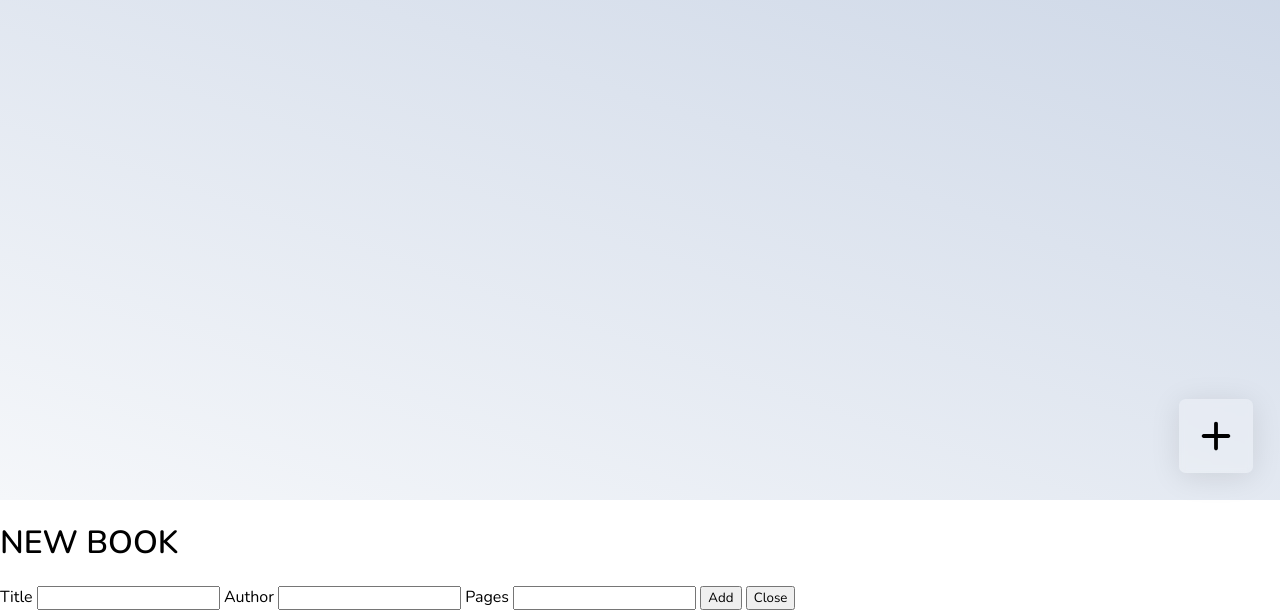
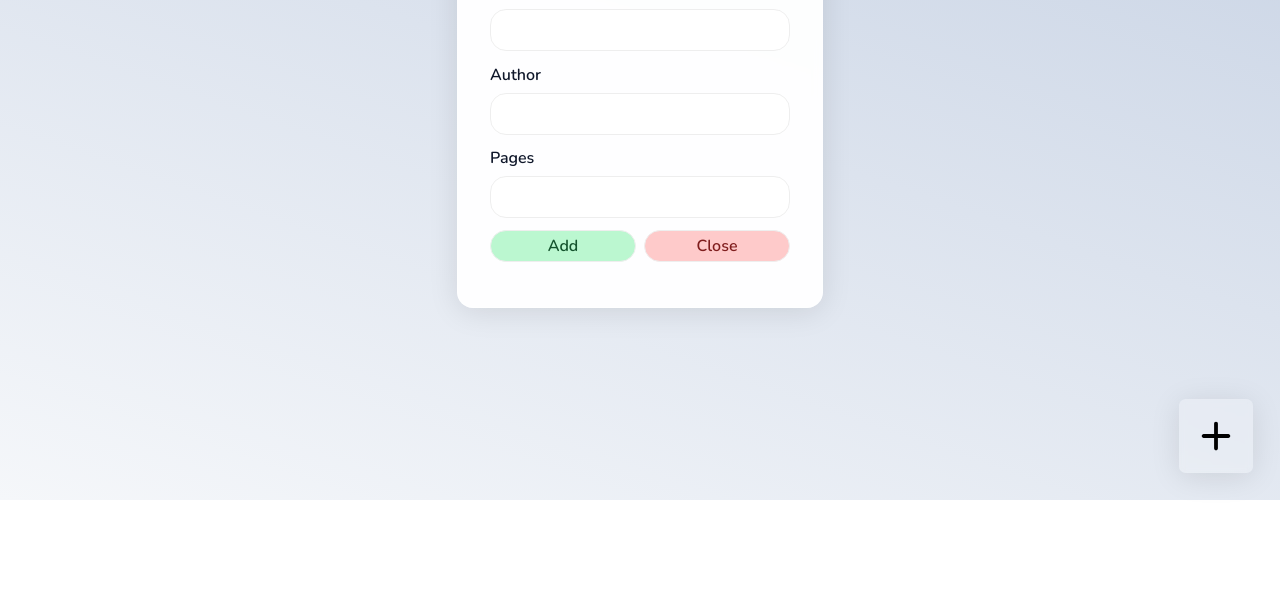
Before and after one commit to obviouslymilk/library, a plain HTML site: page index.html in a window 1280 px wide. Shown: the part 300-910 px from the top of the page. After the commit the page ends 800 px from the top, so only its background shows below. Drawn offline with nearby package versions, Linux system fonts and the light colour scheme.

Commit message:
Add form styling

```diff
--- a/index.html
+++ b/index.html
@@ -37,8 +37,10 @@
                 <label for="pages">Pages</label>
                 <input type="number" name="pages" id="pages" required>
 
-                <input type="submit" value="Add" class='button submit'>
-                <input type="button" value="Close" class='button close'>
+                <div class='buttons-container'>
+                    <input type="submit" value="Add" class='button submit'>
+                    <input type="button" value="Close" class='button close'>
+                </div>
             </form>
         </div>
     </body>
--- a/style.css
+++ b/style.css
@@ -2,6 +2,7 @@
 
 * {
     font-family: 'Nunito', sans-serif;
+    color: #0f172a;
 }
 
 body, html {
@@ -129,3 +130,84 @@ body, html {
     background: rgba(255, 255, 255, 0.4);
     padding: 1.5em;
 }
+
+.form-popup {
+    display: flex;
+    position: fixed;
+    bottom: 0;
+    justify-content: center;
+    align-items: center;
+    width: 100%;
+    height: 100%;
+    z-index: 9;
+}
+
+.form-container {
+    max-width: 350px;
+    height: 350px;
+    width: 300px;
+    padding: 32px;
+    display: grid;
+
+    background: rgba(255, 255, 255, 0.952);
+    border-radius: 16px;
+    box-shadow: 0 4px 30px rgba(0, 0, 0, 0.1);
+    backdrop-filter: blur(5px);
+    -webkit-backdrop-filter: blur(5px);
+    border: 1px solid rgba(255, 255, 255, 0.3);
+}
+
+.form-container h1 {
+    text-align: center;
+    margin: 0;
+    padding: 0;
+}
+
+.form-container label {
+    font-weight: 600;
+    height: 1em;
+    margin: 0;
+    padding: 0;
+}
+
+.form-container > input {
+    height: 1rem;
+    border: 1px solid rgb(238, 238, 238);
+    border-radius: 16px;
+    padding: 12px;
+    font-size: 1em;
+}
+
+.buttons-container {
+    display: flex;
+    gap: 8px;
+}
+
+.button {
+    height: 2em;
+    border: 1px solid rgb(238, 238, 238);
+    border-radius: 16px;
+    flex: 1;
+    font-size: 1rem;
+    text-align: center;
+    font-weight: 800;
+    transition: all .3s ease-in-out;
+}
+
+.submit {
+    background-color: #bbf7d0;
+    color: #14532d;
+}
+
+.close {
+    background-color: #fecaca;
+    color: #7f1d1d;
+}
+
+.submit:hover {
+    background-color: #6ee7b7;
+}
+
+.close:hover {
+    background-color: #fca5a5;
+}
```
